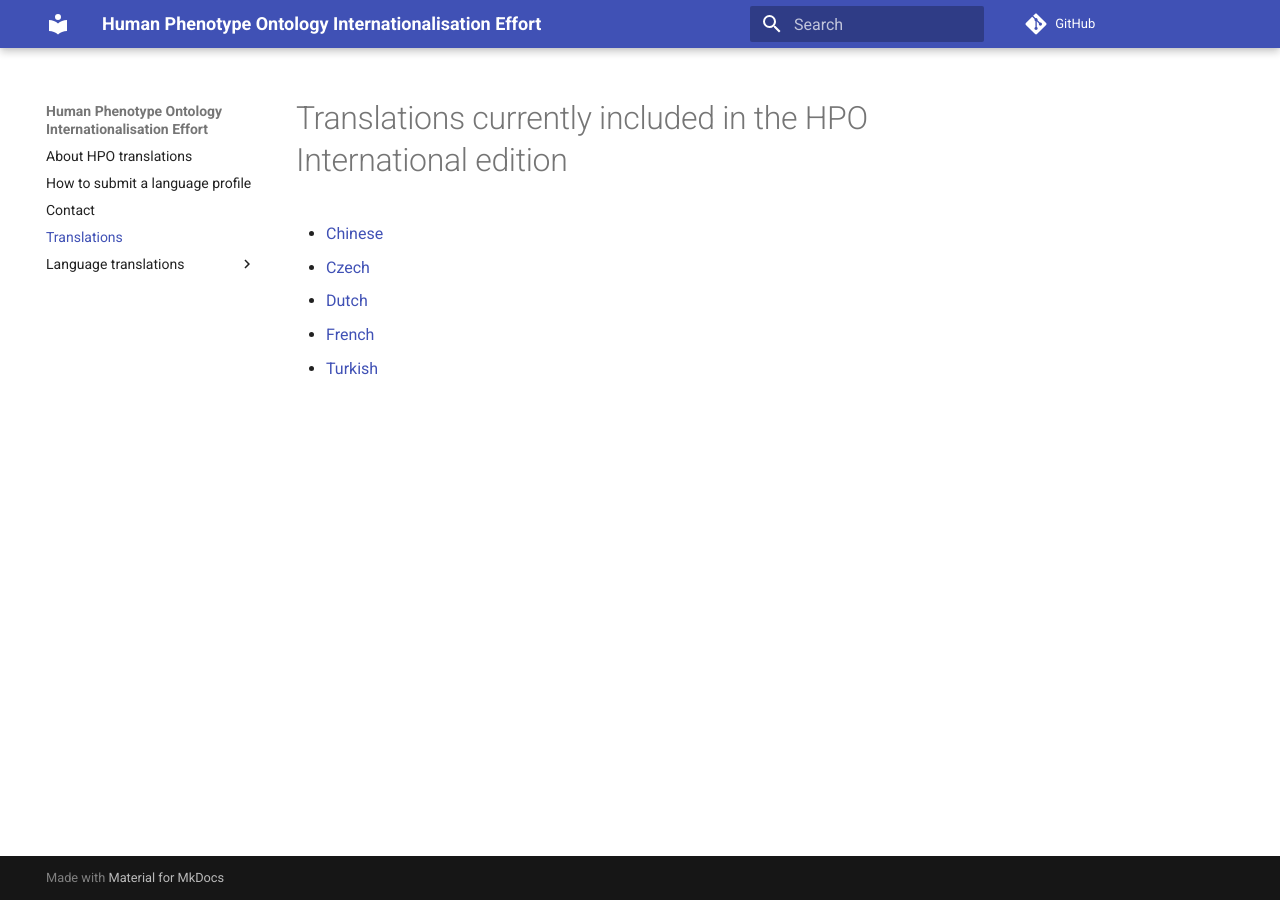
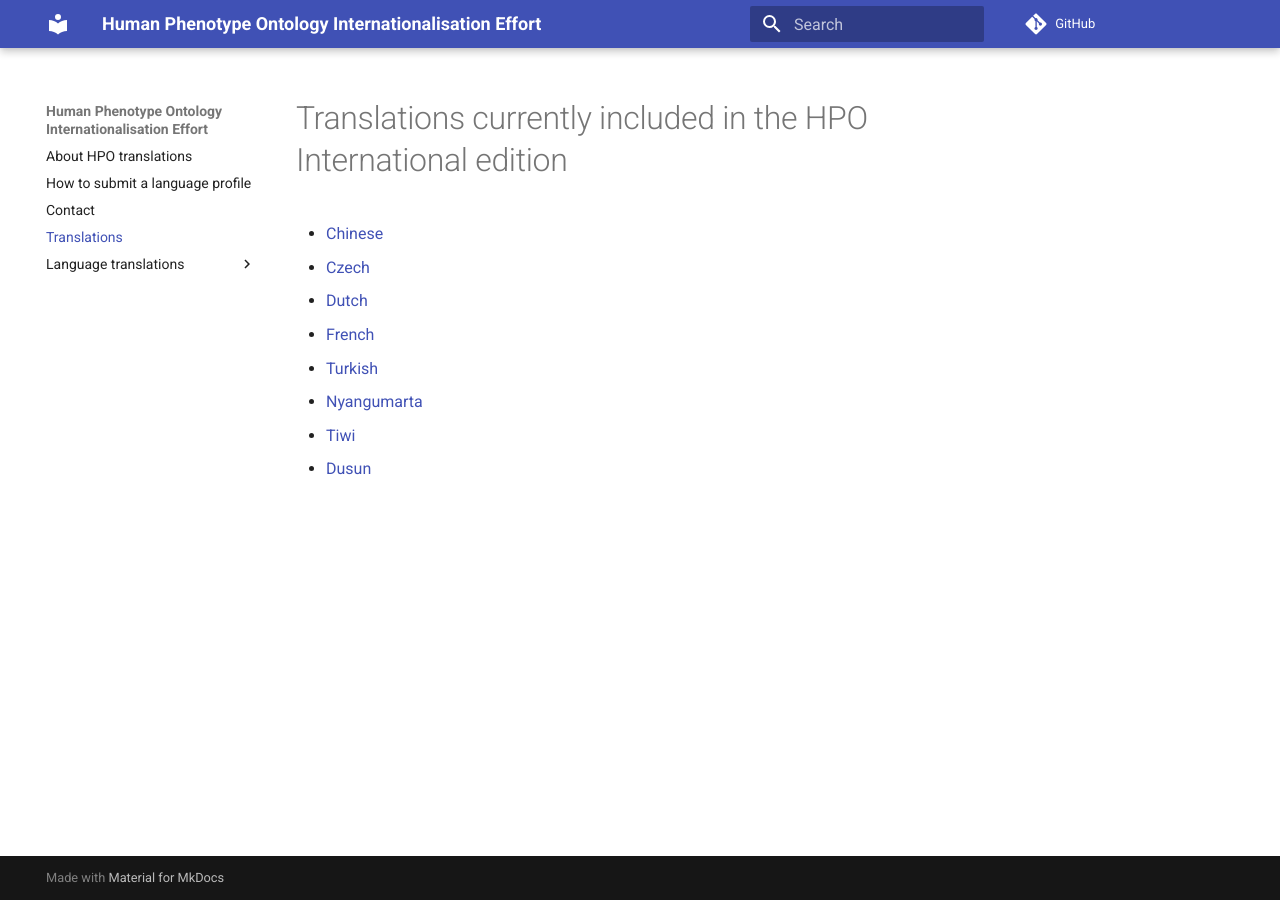
Before and after one commit to obophenotype/hpo-translations, an MkDocs documentation site: the page built from docs/translations.md, in a window 1280 px wide. Built offline with MkDocs 1.6.1 and Material for MkDocs 9.7.7, drawn with Linux system fonts in a browser that asks for light colours; comment, search, counter and statistics services are not loaded.

Commit message:
Update makefile

```diff
--- a/docs/translations.md
+++ b/docs/translations.md
@@ -5,3 +5,6 @@
 - [Dutch](translations/nl.md)
 - [French](translations/fr.md)
 - [Turkish](translations/tr.md)
+- [Nyangumarta](translations/nna.md)
+- [Tiwi](translations/tw.md)
+- [Dusun](translations/dtp.md)
```
Also changed, not shown: 2 other files.
